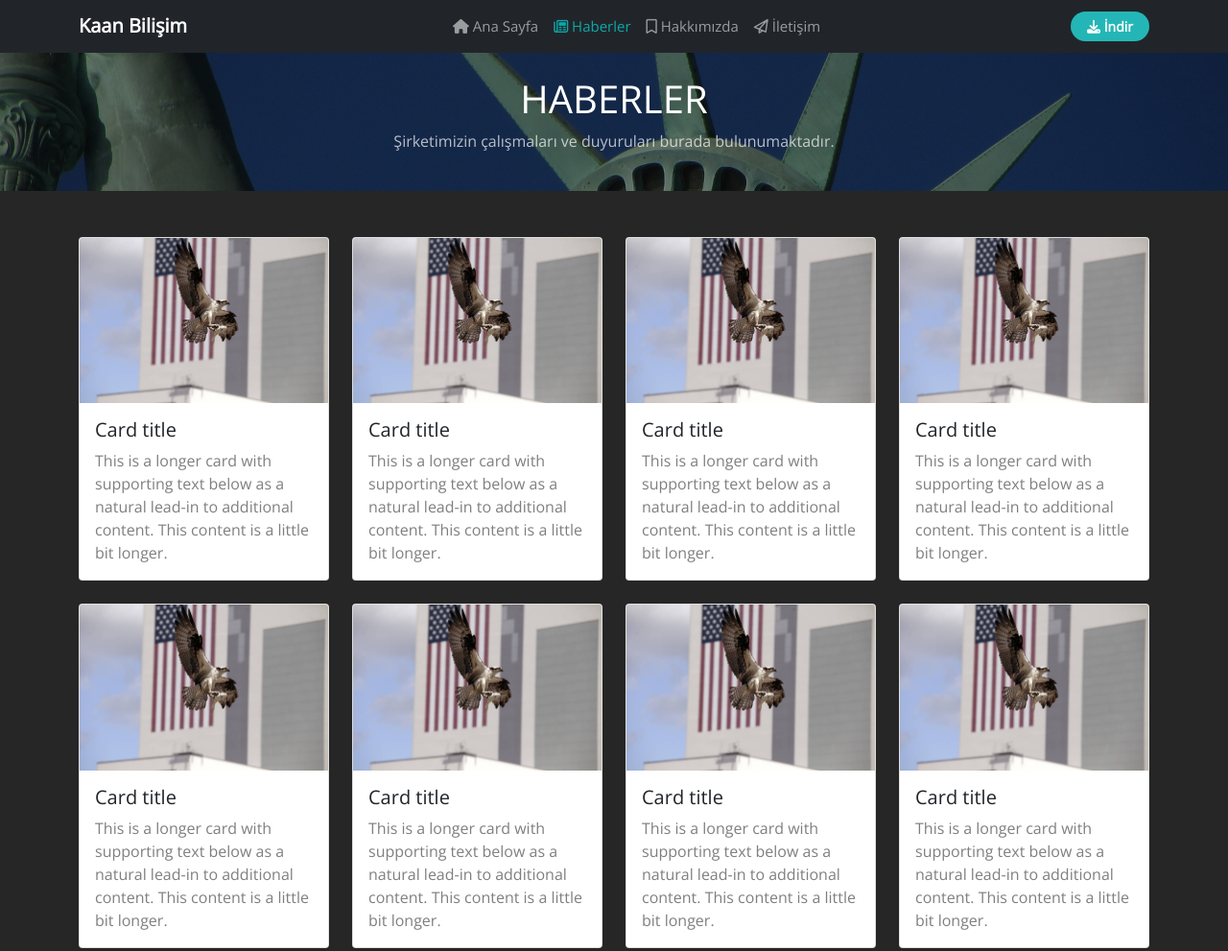
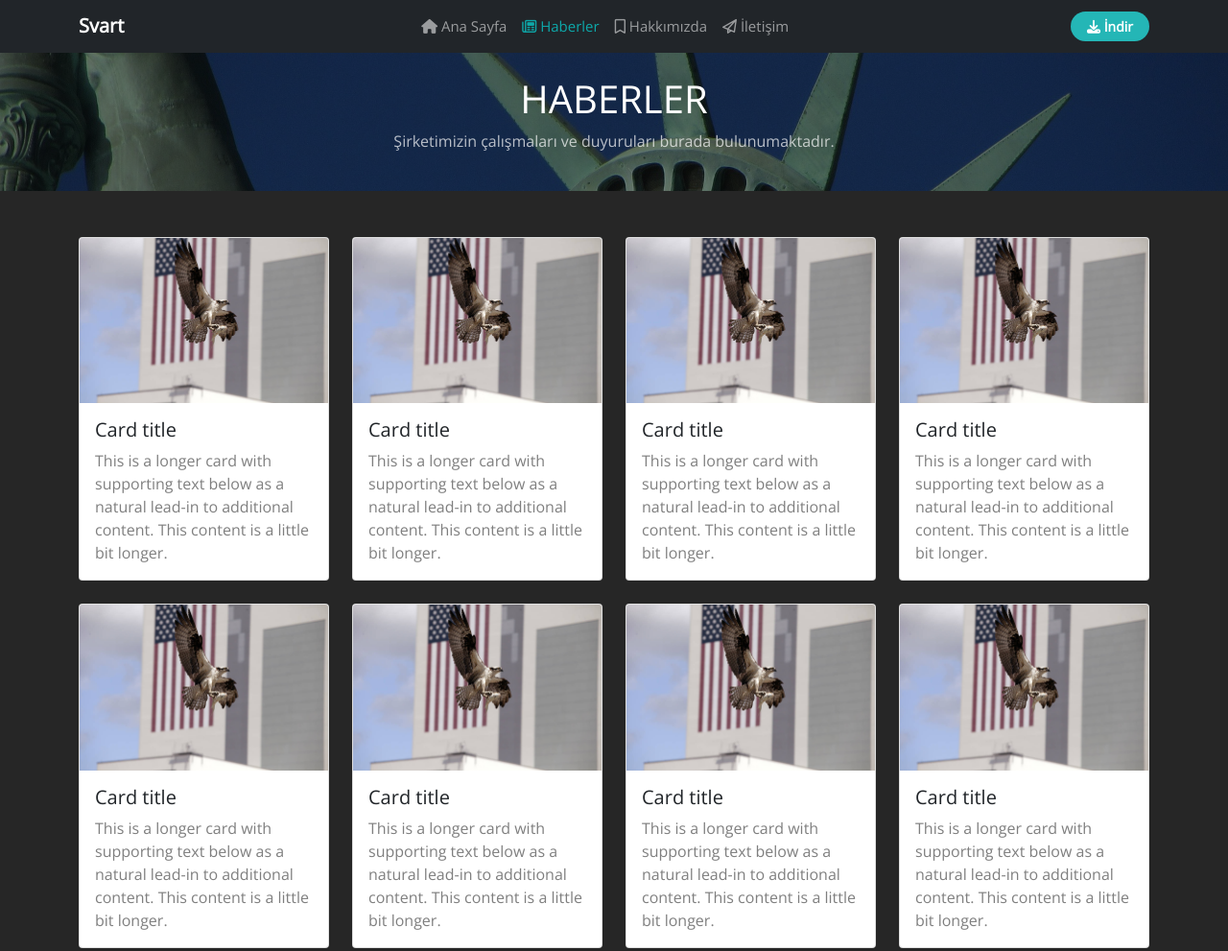
Before and after one commit to blackscriptt/web-homework, a plain HTML site: page haberler.html in a window 1280 px wide. Shown: the top 991 px of the page at 96% size. Drawn offline with nearby package versions, Linux system fonts and the light colour scheme.

Commit message:
Update haberler.html

```diff
--- a/haberler.html
+++ b/haberler.html
@@ -14,12 +14,12 @@
     <link href="https://cdn.jsdelivr.net/npm/bootstrap@5.0.2/dist/css/bootstrap.min.css" rel="stylesheet" integrity="sha384-EVSTQN3/azprG1Anm3QDgpJLIm9Nao0Yz1ztcQTwFspd3yD65VohhpuuCOmLASjC" crossorigin="anonymous">
     <link rel="stylesheet" href="css/style.css" type="text/css">
 
-    <title>Kaan Bilişim - Haberler</title>
+    <title>Svart - Haberler</title>
   </head>
   <body>
     <nav class="navbar navbar-expand-md navbar-dark bg-dark">
       <div class="container">
-        <a class="navbar__logo navbar-brand h1 mb-0" href="index.html">Kaan Bilişim</a>
+        <a class="navbar__logo navbar-brand h1 mb-0" href="index.html">Svart</a>
         <button class="navbar-toggler" type="button" data-bs-toggle="collapse" data-bs-target="#mynavbar">
           <span class="navbar-toggler-icon"></span>
         </button>
```
